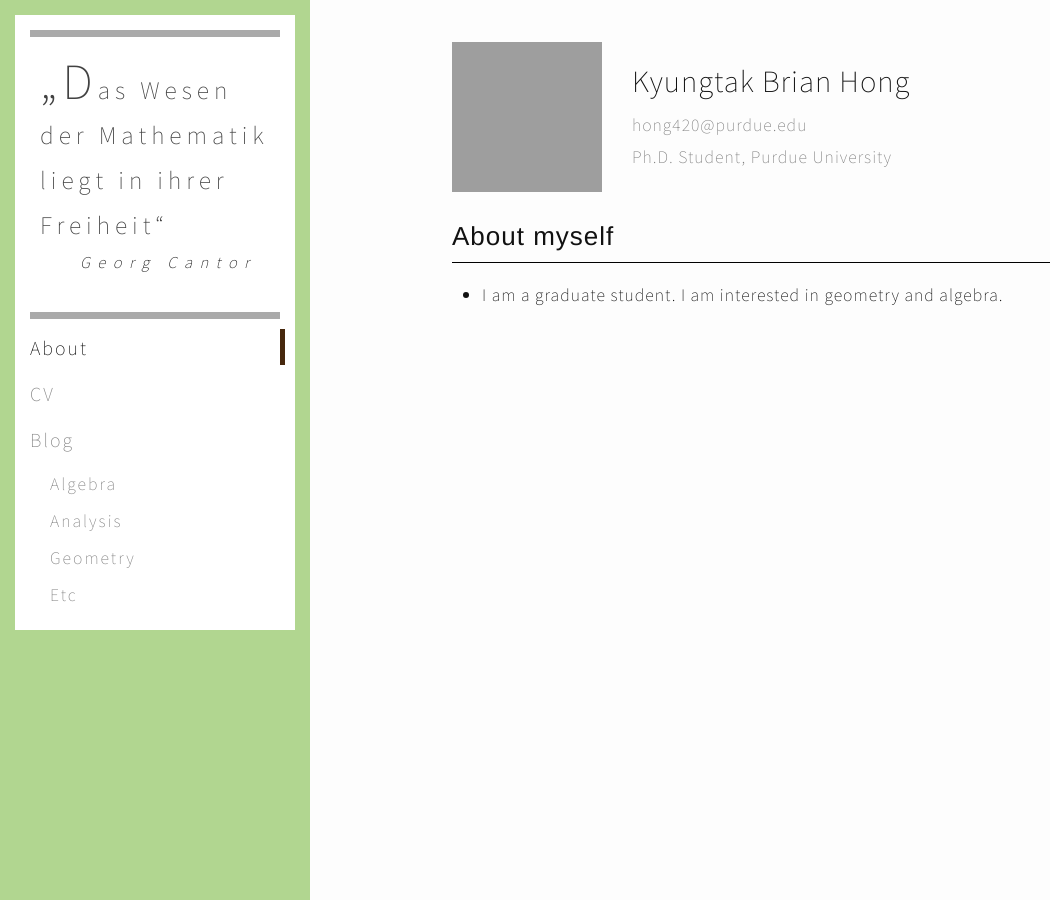
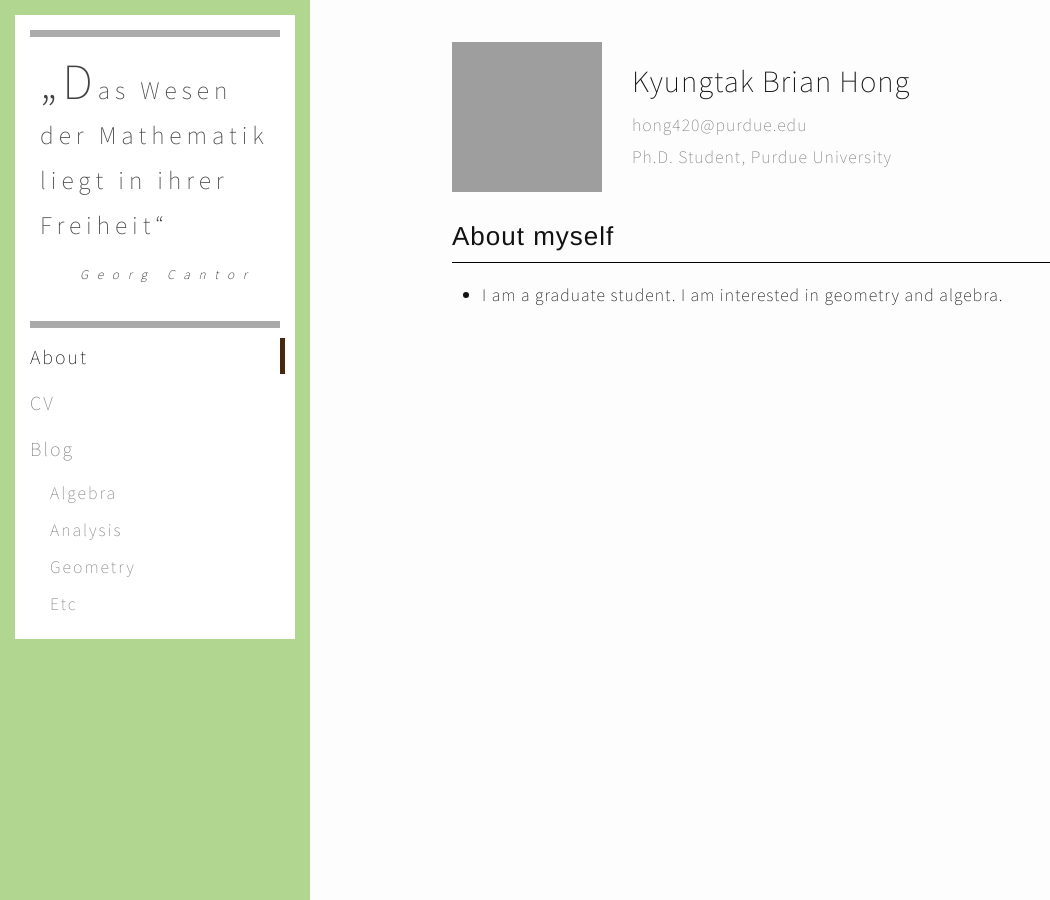
Before and after one commit to Kyungtak-Hong/kyungtak-hong.github.io, a Jekyll site: the page built from index.md, in a window 1280 px wide. Shown: the whole page, without its empty margins (0-1050 px from the left). Built offline with Jekyll 4.4.1, drawn with Linux system fonts in a browser that asks for light colours; grey boxes are pictures that could not be loaded.

Commit message:
Update _layout.scss

```diff
--- a/_sass/_layout.scss
+++ b/_sass/_layout.scss
@@ -58,6 +58,7 @@
     letter-spacing: 5px;
     margin-left:10px;
     padding-top:20px;
+    padding-bottom:15px;
     //border-top: 5px solid $grey-color-dark;
     //float: left;
     display: block;
@@ -86,7 +87,7 @@
 }
 
 .site-subtitle {
-    font-size: 15px;
+    font-size: 12px;
     font-weight: 200;
     font-style: italic;
     width:80%;
```
